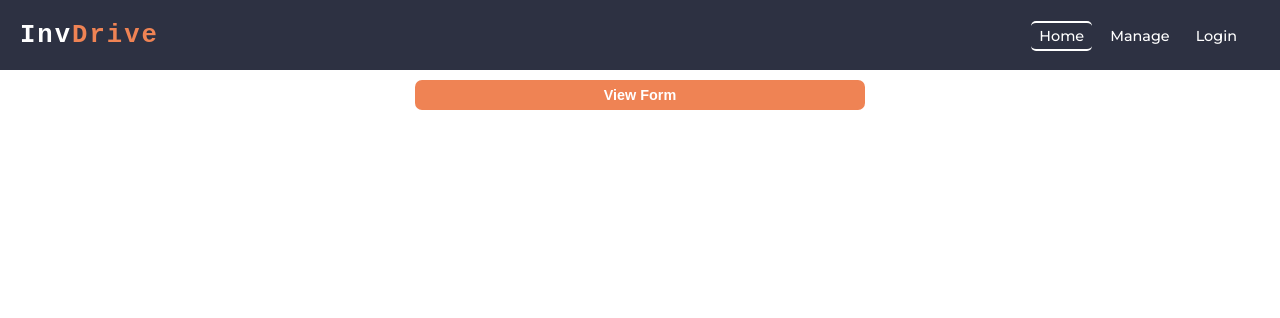
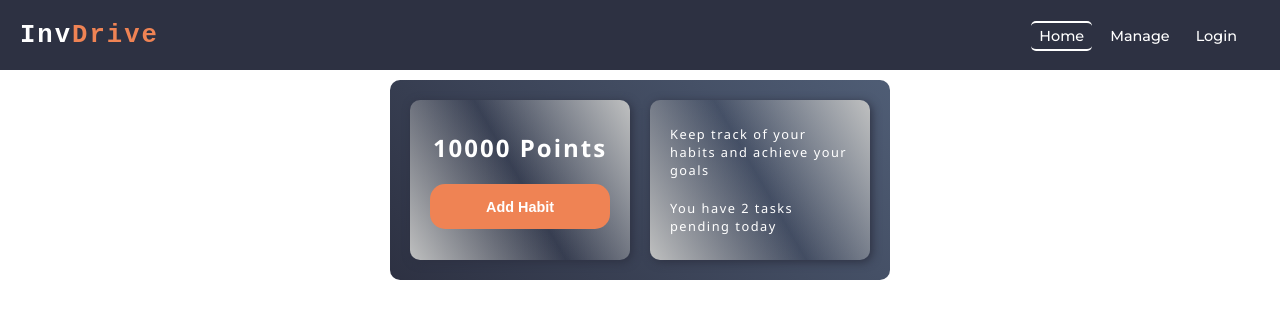
Before and after one commit to faruqonaayo/invdrive-app, a React (Vite) app: page / in a window 1280 px wide. Shown: the top 318 px of the page. Built offline with nearby package versions, Linux system fonts and the light colour scheme.

Commit message:
Complete the home header UI and frontend effects

```diff
--- a/src/components/HabitForm/HabitForm.module.css
+++ b/src/components/HabitForm/HabitForm.module.css
@@ -93,14 +93,8 @@
   transition: all 0.3s ease-in-out;
 }
 
-.daysList li:hover {
-  border: 2px solid #ef8354;
-  background-color: #cbd3e2;
-}
-
-
 @media (min-width: 768px) {
-  .habitForm{
+  .habitForm {
     width: 450px;
   }
 }
--- a/src/pages/Home/Home.jsx
+++ b/src/pages/Home/Home.jsx
@@ -2,6 +2,8 @@ import { useState } from "react";
 import Button from "../../components/Button/Button";
 import HabitForm from "../../components/HabitForm/HabitForm";
 import styles from "./Home.module.css";
+import Container from "../../components/Container/Container";
+import Label from "../../components/Label/Label";
 export default function Home() {
   const [viewForm, setViewForm] = useState(false);
 
@@ -10,11 +12,23 @@ export default function Home() {
   }
   return (
     <div className={styles.home}>
-      <Button
-        buttonText="View Form"
-        className={styles.addBtn}
-        onClickFunction={handleViewForm}
-      />
+      <Container className={styles.homeHeader}>
+        <Container className={styles.box}>
+          <h1>10000 Points</h1>
+          <Button
+            buttonText={viewForm ? "Close" : "Add Habit"}
+            className={styles.viewFormBtn}
+            onClickFunction={handleViewForm}
+          />
+        </Container>
+        <Container className={styles.box}>
+          <p className={styles.description}>
+            Keep track of your habits and achieve your goals
+          </p>
+          <p>You have 2 tasks pending today</p>
+        </Container>
+      </Container>
+
       {viewForm && <HabitForm />}
     </div>
   );
--- a/src/pages/Home/Home.module.css
+++ b/src/pages/Home/Home.module.css
@@ -1,15 +1,17 @@
 .home {
-    width: 100%;
+  width: 100%;
   padding: 10px 20px;
-  display: flex;flex-direction: column;
+  display: flex;
+  flex-direction: column;
   align-items: center;
 }
 
-.addBtn {
-  width: 90%;
+.viewFormBtn {
+  width: 100%;
+  height: 45px;
   padding: 7px 10px;
   border: none;
-  border-radius: 7px;
+  border-radius: 15px;
   font-size: 0.9rem;
   font-weight: 550;
   color: #ffffff;
@@ -19,13 +21,59 @@
   transition: all 0.3s ease-in-out;
 }
 
-.addBtn:hover {
+.viewFormBtn:hover {
   background-color: #2d3142;
   color: #ef8354;
 }
 
-@media (min-width: 768px) {
-  .addBtn{
-    width: 450px;
-  }
+.homeHeader {
+  width: 100%;
+  max-width: 500px;
+  height: 200px;
+  display: flex;
+  justify-content: space-between;
+  align-items: center;
+  gap: 20px;
+  border-radius: 10px;
+  padding: 20px;
+  background: linear-gradient(45deg, #2d3142, #4f5d75);
 }
+
+.homeHeader div {
+  display: flex;
+  flex-direction: column;
+  align-items: center;
+  justify-content: center;
+  gap: 20px;
+  width: 220px;
+  height: 100%;
+  padding: 10px 20px;
+  border-radius: 10px;
+  cursor: pointer;
+  background: linear-gradient(60deg, #bfc0c0, transparent, #bfc0c0);
+  box-shadow: 2px 2px 10px #2d3142;
+  transition: all 0.3s ease-in-out;
+}
+
+.homeHeader div:hover {
+  transform: scale(1.05);
+  box-shadow: 2px 2px 10px #ef8354;
+  background: linear-gradient(60deg, #ffffff, transparent, #ffffff);
+}
+
+.homeHeader p {
+  color: #ffffff;
+  font-size: 0.8rem;
+  font-weight: 500;
+  letter-spacing: 1.5px;
+  color: #ffffff;
+  font-family: "Segoe UI", Tahoma, Geneva, Verdana, sans-serif;
+}
+
+.homeHeader h1 {
+  color: #ffffff;
+  font-size: 1.5rem;
+  font-weight: bold;
+  letter-spacing: 2px;
+  font-family: "Segoe UI", Tahoma, Geneva, Verdana, sans-serif;
+}
```
